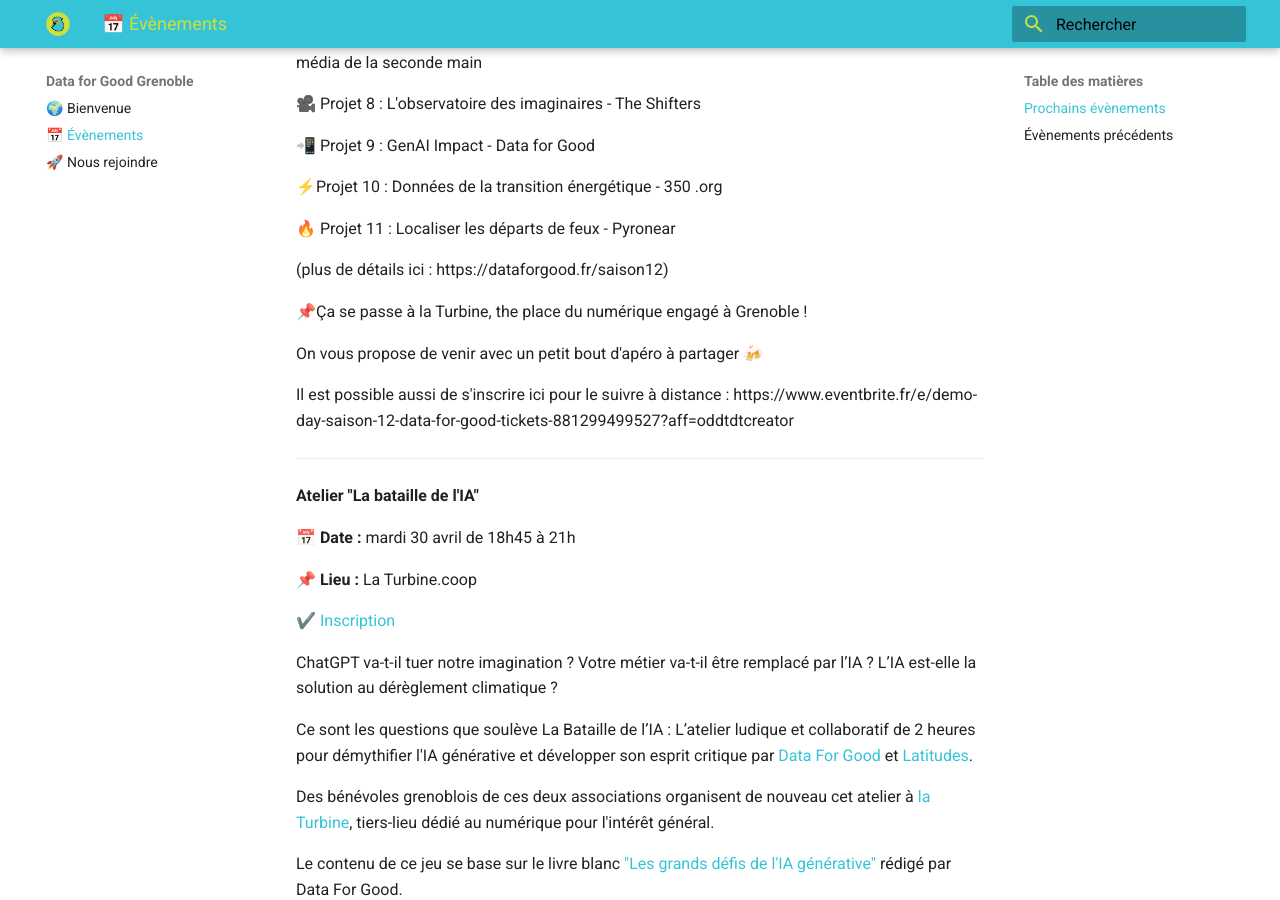
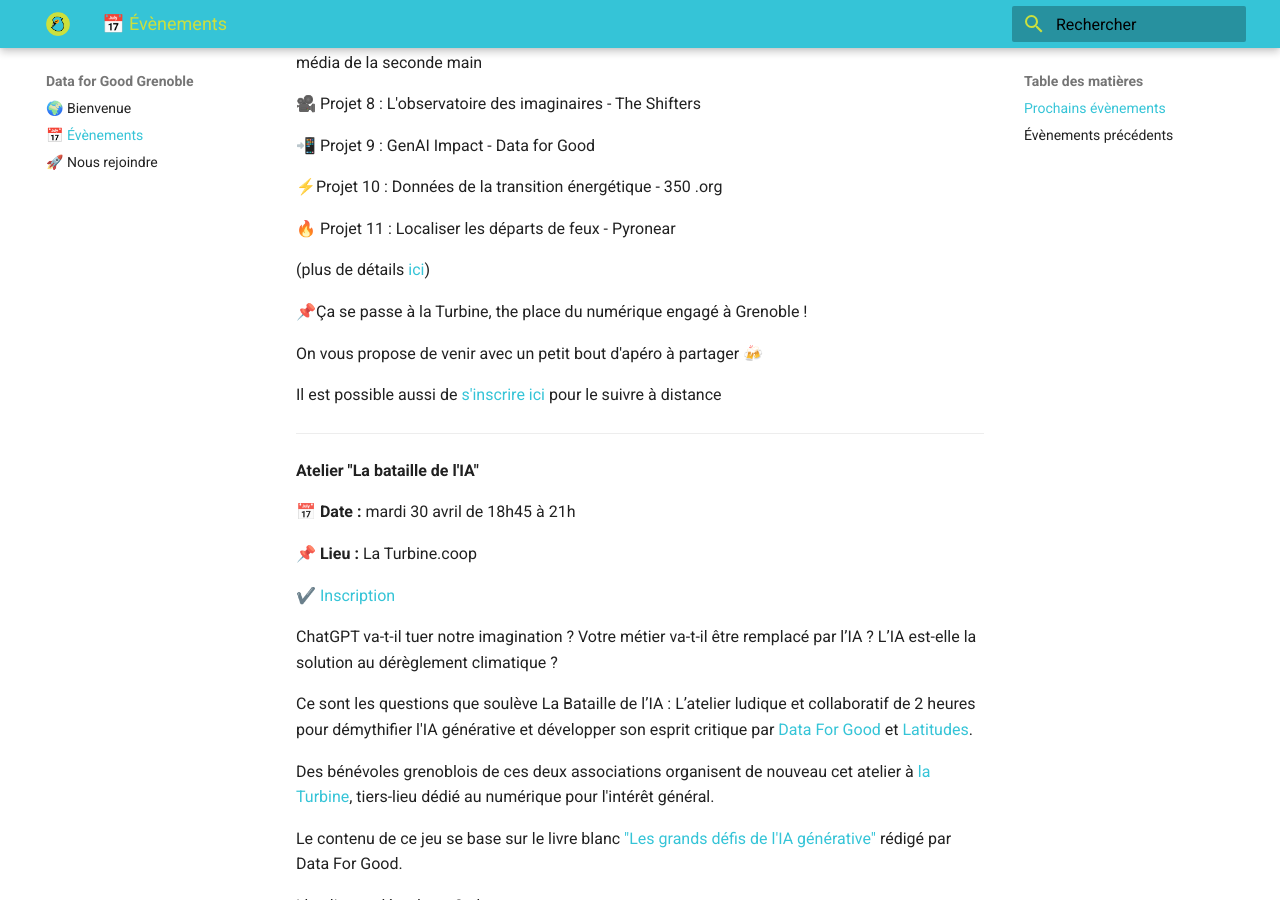
Before and after one commit to data-for-good-grenoble/data-for-good-grenoble.github.io, an MkDocs documentation site: the page built from content/events/index.md, in a window 1280 px wide and 900 px high, scrolled down 757 px. Built offline with MkDocs 1.6.1 and Material for MkDocs 9.7.7, drawn with Linux system fonts in a browser that asks for light colours.

Commit message:
add links

```diff
--- a/content/events/index.md
+++ b/content/events/index.md
@@ -36,13 +36,13 @@ Les différents projets de la saison viendront présenter le résultat de leurs
 
 🔥 Projet 11 : Localiser les départs de feux - Pyronear
 
-(plus de détails ici : https://dataforgood.fr/saison12)
+(plus de détails [ici](https://dataforgood.fr/saison12))
 
 📌Ça se passe à la Turbine, the place du numérique engagé à Grenoble !
 
 On vous propose de venir avec un petit bout d'apéro à partager 🍻
 
-Il est possible aussi de s'inscrire ici pour le suivre à distance : https://www.eventbrite.fr/e/demo-day-saison-12-data-for-good-tickets-881299499527?aff=oddtdtcreator
+Il est possible aussi de [s'inscrire ici](https://www.eventbrite.fr/e/demo-day-saison-12-data-for-good-tickets-881299499527?aff=oddtdtcreator) pour le suivre à distance
 
 ___
 
```
